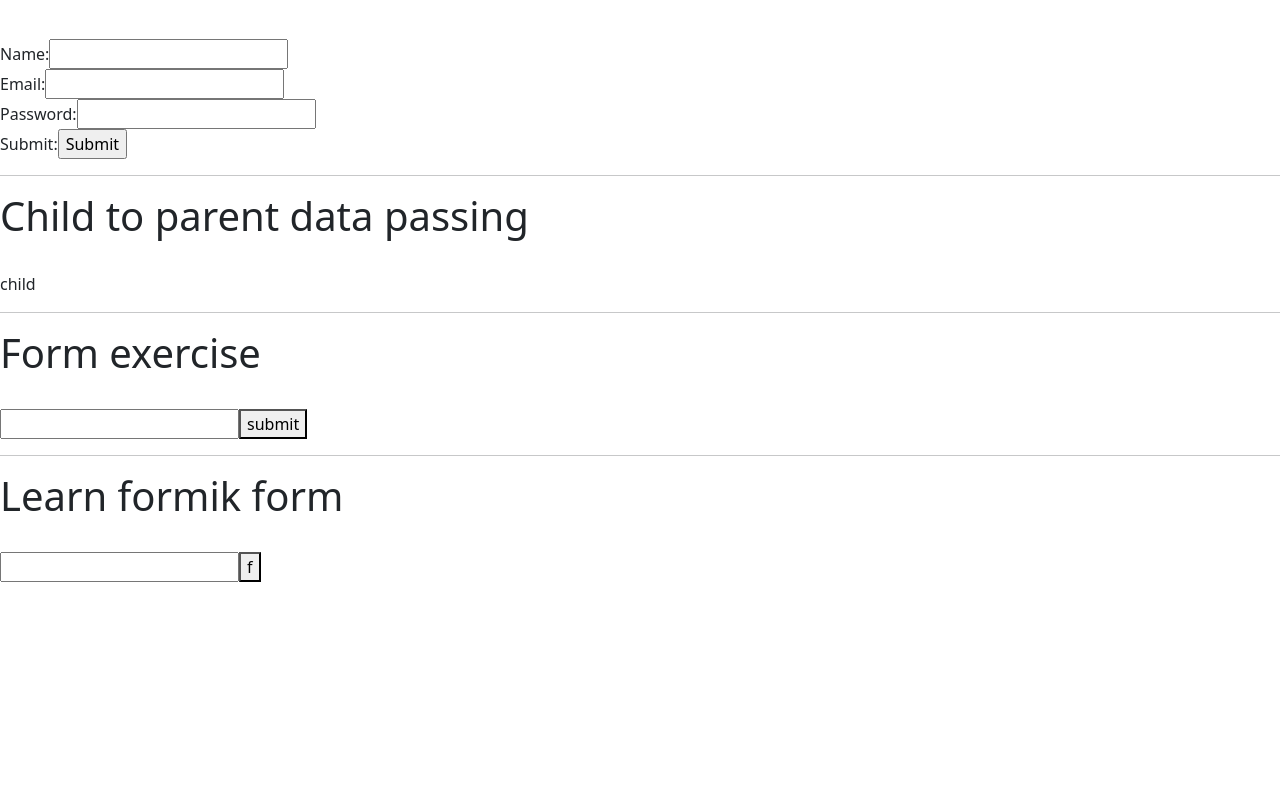
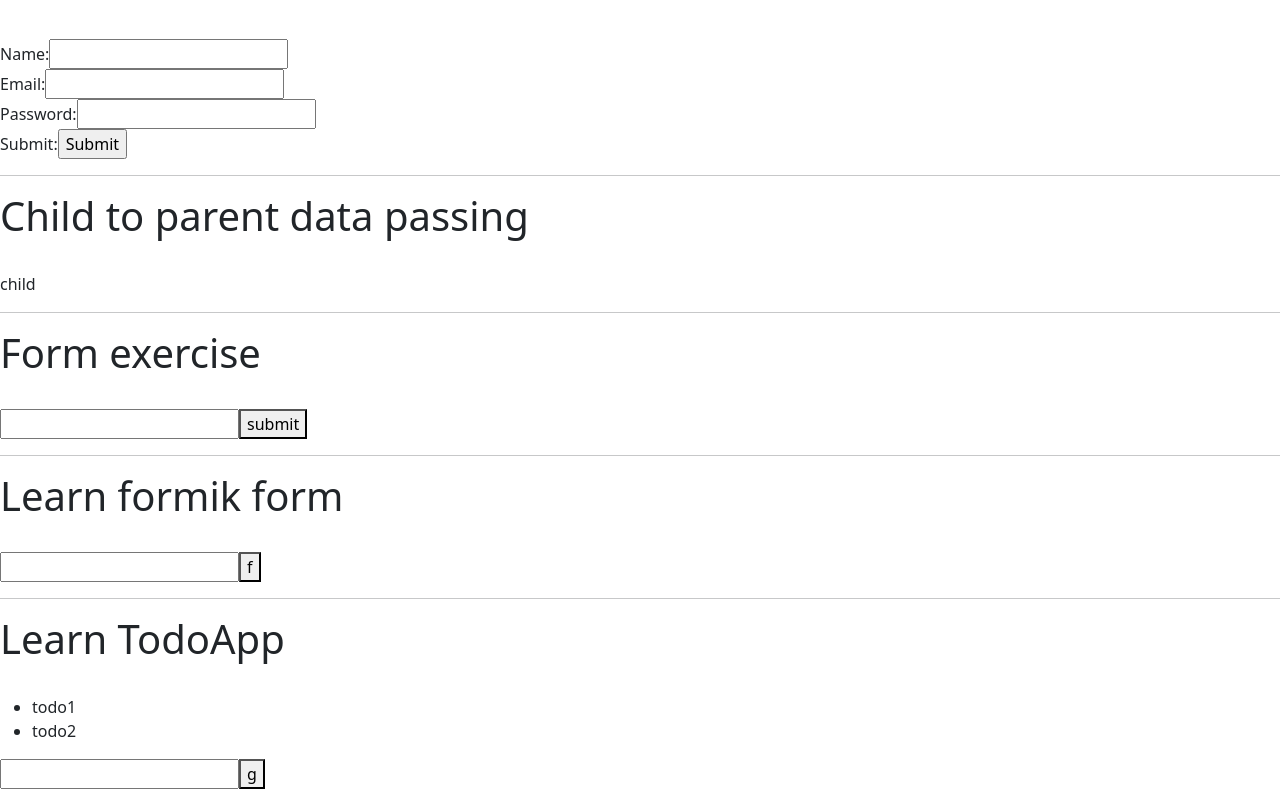
Before and after one commit to samiopenmail/practise_react, a React (Create React App) app: page / in a window 1280 px wide. Shown: the part 1348-2137 px from the top of the page. Before the commit the page ends 1930 px from the top, so only its background shows below. Built offline with nearby package versions, Linux system fonts and the light colour scheme.

Commit message:
todo app crreated

```diff
--- a/src/App.js
+++ b/src/App.js
@@ -8,6 +8,8 @@ import FormClassBased from './components/formlearn/FormClassBased'
 import Child from './components/child'
 import Form3exercise from "./components/formlearn/Form3exercise";
 import Formikform from "./components/formlearn/formikform";
+//Todo app
+import TodoHome from "./components/Todo/TodoHome";
 function App(){
 // Addred from pc
 const handleChildData=(e)=>{
@@ -32,6 +34,8 @@ const handleChildData=(e)=>{
     <Form3exercise/>
     <hr/><h1>Learn formik form</h1><br/>
     <Formikform/>
+    <hr/><h1>Learn TodoApp</h1><br/>
+    <TodoHome/>
 
 
     </div>
--- /dev/null
+++ b/src/components/Todo/TodoHome.js
@@ -0,0 +1,30 @@
+import React, { useState } from 'react'
+import TodoNewtodo from './TodoNewtodo'
+function TodoHome() {
+
+
+    const dummytodos=['todo1','todo2'];
+    const [todos,SetTodos]=useState(dummytodos);
+
+    const items=dummytodos.map((itm,ind)=>(
+        <li key={ind}>{itm}</li>
+    ));
+    const ItemadderHome=(e)=>{
+      //console.log(e);
+      SetTodos([...todos,e]);
+
+  }
+  return (
+    <div>
+        <ul>
+          {todos.map((item,indx)=>(
+            <li key={indx}>{item}</li>
+          ))}
+        </ul>
+        <TodoNewtodo todoadder={ItemadderHome} />
+
+    </div>
+  )
+}
+
+export default TodoHome
--- /dev/null
+++ b/src/components/Todo/TodoNewtodo.js
@@ -0,0 +1,25 @@
+import React, { useState } from 'react'
+
+function TodoNewtodo(props) {
+    const submitHandler=(e)=>{
+        e.preventDefault();
+
+        props.todoadder(todo);
+
+    }
+    const [todo,Settodo]=useState('');
+    const todoItemHandler=(k)=>{
+        Settodo(k.target.value);
+
+    }
+  return (
+    <div>
+        <form onSubmit={submitHandler}>
+            <input type='text' onChange={todoItemHandler} value={todo}></input >
+            <button type='submit' >g</button>
+        </form>
+    </div>
+  )
+}
+
+export default TodoNewtodo
```
